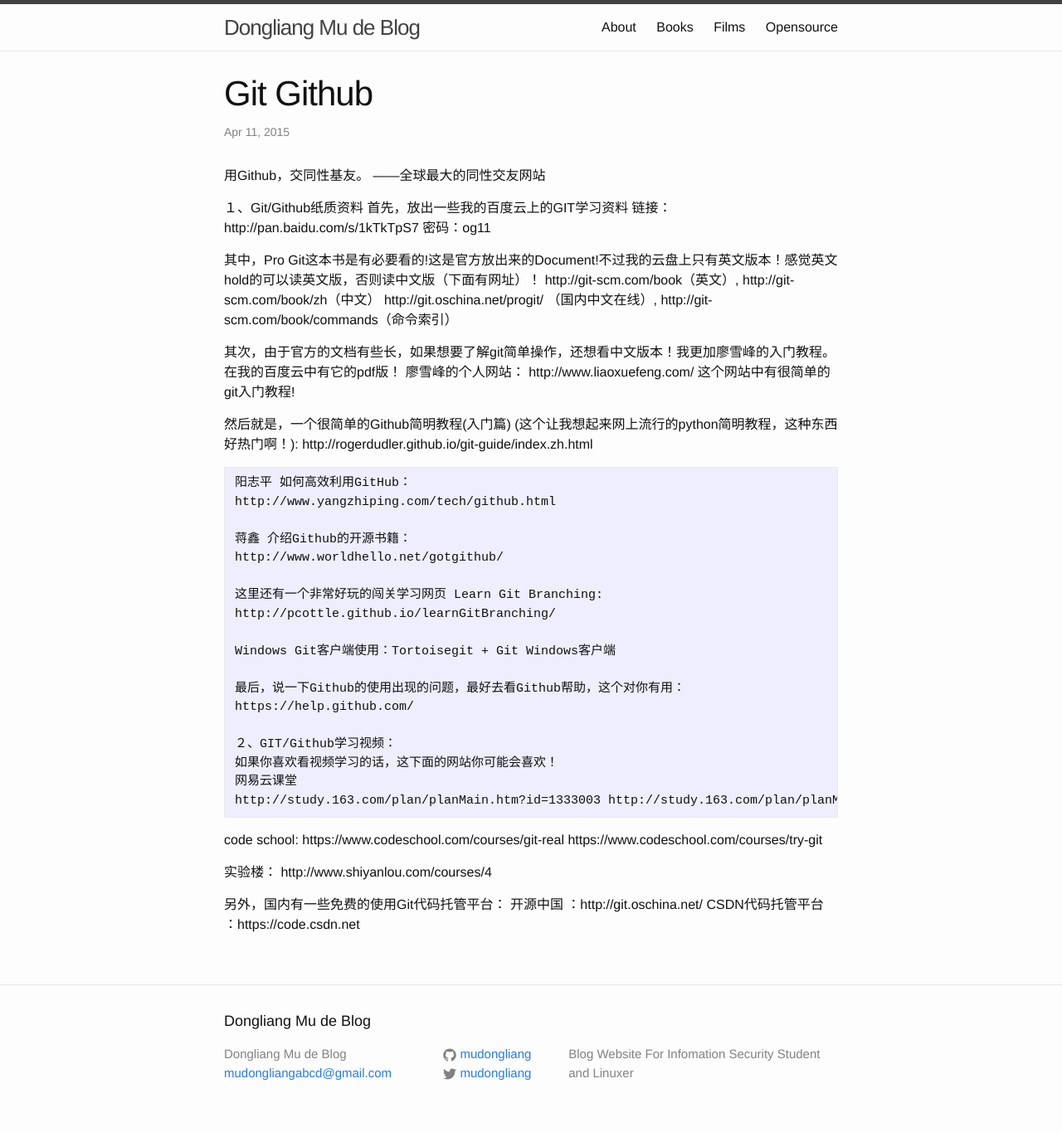
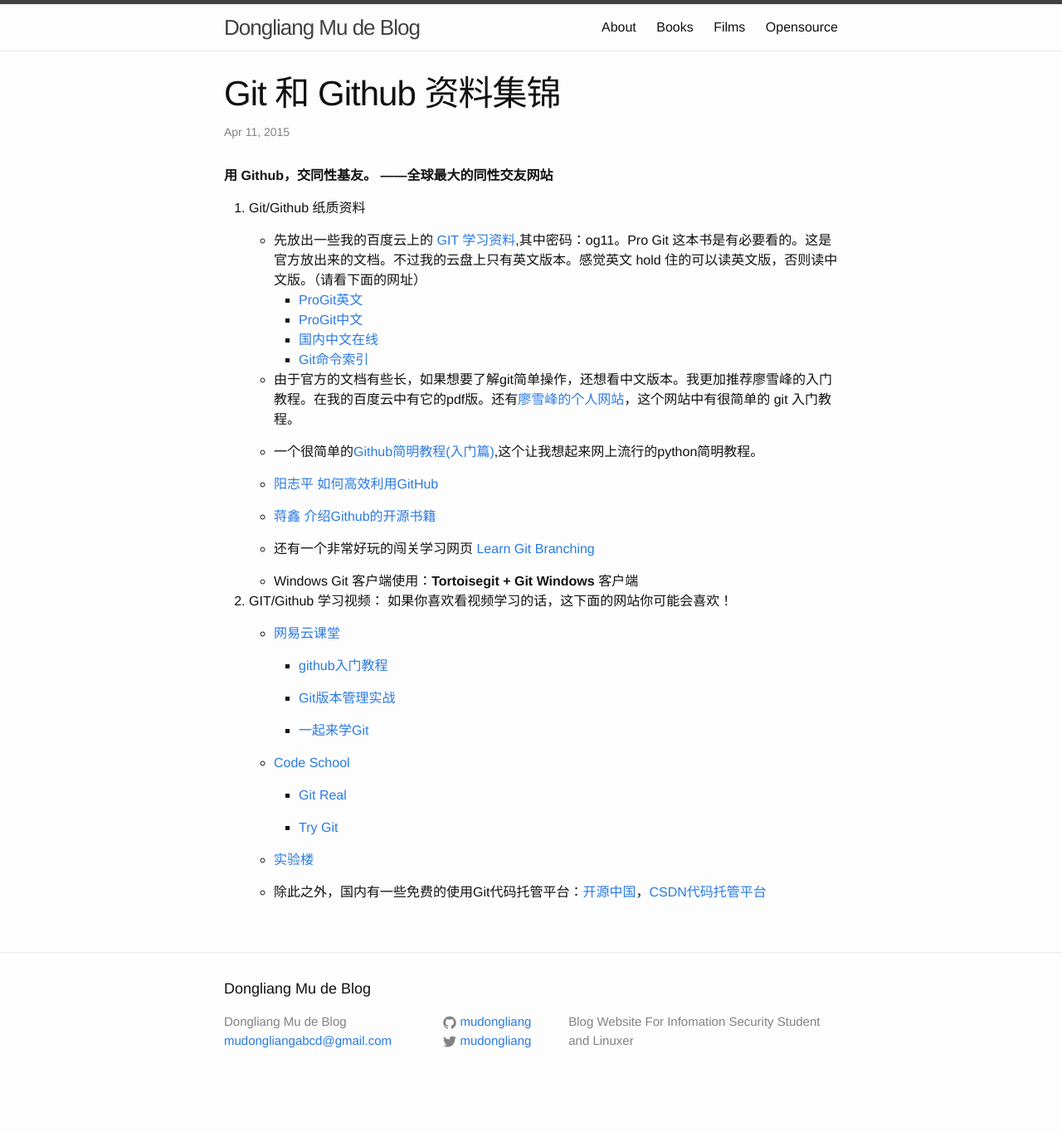
Before and after one commit to mudongliang/mudongliang.github.io, a Jekyll site: the page built from _posts/2015-04-11-git-github.md, in a window 1280 px wide. Shown: the whole page at 83% size. Built offline with Jekyll 4.4.1, drawn with Linux system fonts in a browser that asks for light colours; after the commit the page ends 1326 px from its top, so only the background shows below that.

Commit message:
Add Posts about Github and Git

```diff
--- a/_posts/2015-04-11-git-github.md
+++ b/_posts/2015-04-11-git-github.md
@@ -1,58 +1,50 @@
 ---
 layout: post
-title: "Git Github"
+title: "Git 和 Github 资料集锦"
 date: 2015-04-11
 description: "Materials about Git/Github, i.e. Version Control System"
 category: VCS
 tags: [Git,Github]
 ---
 
-用Github，交同性基友。 ——全球最大的同性交友网站
+**用 Github，交同性基友。 ------全球最大的同性交友网站**
 
-１、Git/Github纸质资料
-首先，放出一些我的百度云上的GIT学习资料
-链接：http://pan.baidu.com/s/1kTkTpS7 密码：og11
+1. Git/Github 纸质资料
 
-其中，Pro Git这本书是有必要看的!这是官方放出来的Document!不过我的云盘上只有英文版本！感觉英文hold的可以读英文版，否则读中文版（下面有网址）！
-http://git-scm.com/book（英文）, http://git-scm.com/book/zh（中文）
-http://git.oschina.net/progit/ （国内中文在线）, http://git-scm.com/book/commands（命令索引）
+	* 先放出一些我的百度云上的 [GIT 学习资料](http://pan.baidu.com/s/1kTkTpS7),其中密码：og11。Pro Git 这本书是有必要看的。这是官方放出来的文档。不过我的云盘上只有英文版本。感觉英文 hold 住的可以读英文版，否则读中文版。（请看下面的网址）
+		- [ProGit英文](http://git-scm.com/book)
+		- [ProGit中文](http://git-scm.com/book/zh)
+		- [国内中文在线](http://git.oschina.net/progit/)
+		- [Git命令索引](http://git-scm.com/book/commands)
 
-其次，由于官方的文档有些长，如果想要了解git简单操作，还想看中文版本！我更加廖雪峰的入门教程。在我的百度云中有它的pdf版！
-廖雪峰的个人网站：
-http://www.liaoxuefeng.com/
-这个网站中有很简单的git入门教程!
+	* 由于官方的文档有些长，如果想要了解git简单操作，还想看中文版本。我更加推荐廖雪峰的入门教程。在我的百度云中有它的pdf版。还有[廖雪峰的个人网站](http://www.liaoxuefeng.com/)，这个网站中有很简单的 git 入门教程。
 
-然后就是，一个很简单的Github简明教程(入门篇) (这个让我想起来网上流行的python简明教程，这种东西好热门啊！):
-	http://rogerdudler.github.io/git-guide/index.zh.html
+	* 一个很简单的[Github简明教程(入门篇)](http://rogerdudler.github.io/git-guide/index.zh.html),这个让我想起来网上流行的python简明教程。
 
-	阳志平 如何高效利用GitHub：
-	http://www.yangzhiping.com/tech/github.html
+	* [阳志平 如何高效利用GitHub](http://www.yangzhiping.com/tech/github.html)
 
-	蒋鑫 介绍Github的开源书籍：
-	http://www.worldhello.net/gotgithub/
+	* [蒋鑫 介绍Github的开源书籍](http://www.worldhello.net/gotgithub/)
 
-	这里还有一个非常好玩的闯关学习网页 Learn Git Branching:
-	http://pcottle.github.io/learnGitBranching/
+	* 还有一个非常好玩的闯关学习网页 [Learn Git Branching](http://pcottle.github.io/learnGitBranching/)
 
-	Windows Git客户端使用：Tortoisegit + Git Windows客户端
+	* Windows Git 客户端使用：**Tortoisegit + Git Windows** 客户端
 
-	最后，说一下Github的使用出现的问题，最好去看Github帮助，这个对你有用：
-	https://help.github.com/
+2. GIT/Github 学习视频：
+如果你喜欢看视频学习的话，这下面的网站你可能会喜欢！
+	* [网易云课堂](http://study.163.com/)
 
-	２、GIT/Github学习视频：
-	如果你喜欢看视频学习的话，这下面的网站你可能会喜欢！
-	网易云课堂
-	http://study.163.com/plan/planMain.htm?id=1333003
-http://study.163.com/plan/planMain.htm?id=65995
-http://study.163.com/plan/planIntroduction/345210.htm
+		- [github入门教程](http://study.163.com/plan/planMain.htm?id=1333003)
 
-code school:
-https://www.codeschool.com/courses/git-real
-https://www.codeschool.com/courses/try-git
+		- [Git版本管理实战](http://study.163.com/plan/planMain.htm?id=65995)
 
-实验楼：
-http://www.shiyanlou.com/courses/4
+		- [一起来学Git](http://study.163.com/plan/planIntroduction/345210.htm)
 
-另外，国内有一些免费的使用Git代码托管平台：
-开源中国 ：http://git.oschina.net/
-CSDN代码托管平台 ：https://code.csdn.net
+	* [Code School](https://www.codeschool.com/)
+
+		- [Git Real](https://www.codeschool.com/courses/git-real)
+
+		- [Try Git](https://www.codeschool.com/courses/try-git)
+
+	* [实验楼](http://www.shiyanlou.com/courses/4)
+
+	* 除此之外，国内有一些免费的使用Git代码托管平台：[开源中国](http://git.oschina.net/)，[CSDN代码托管平台](https://code.csdn.net)
```
